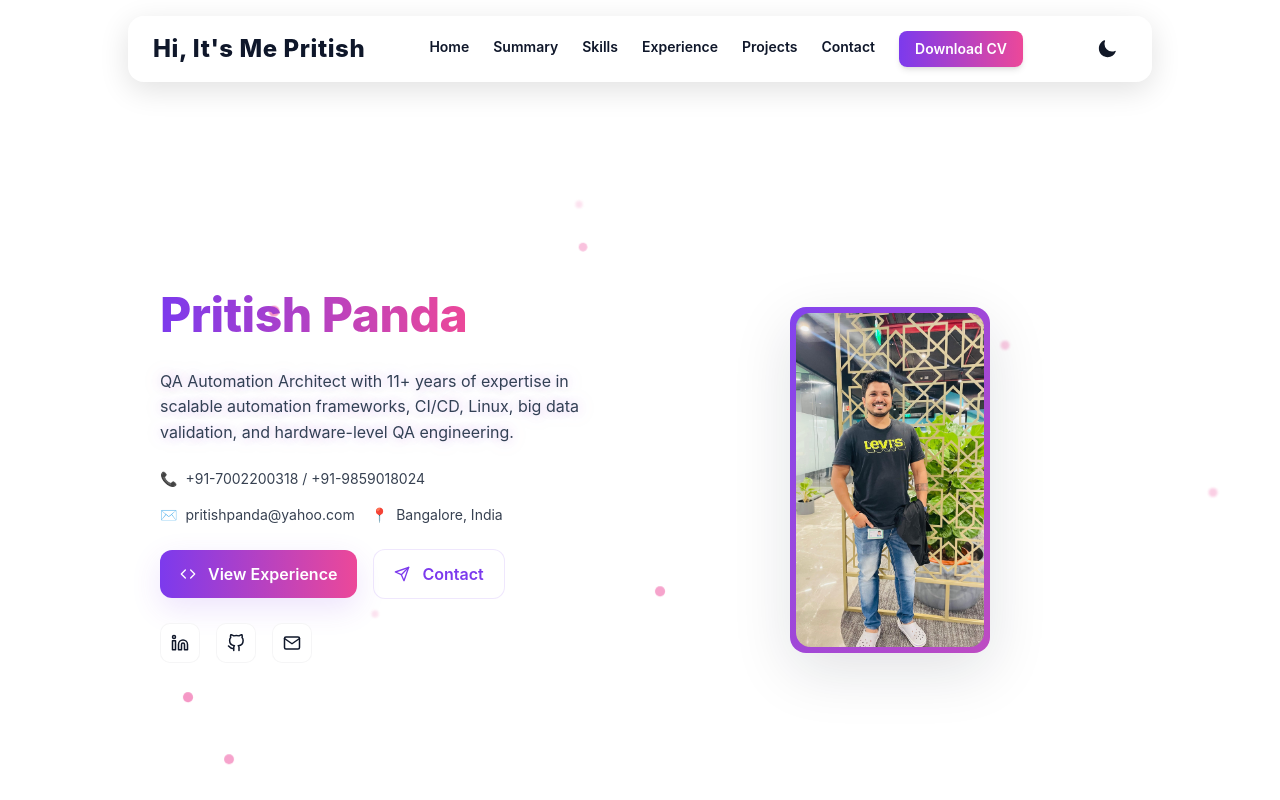
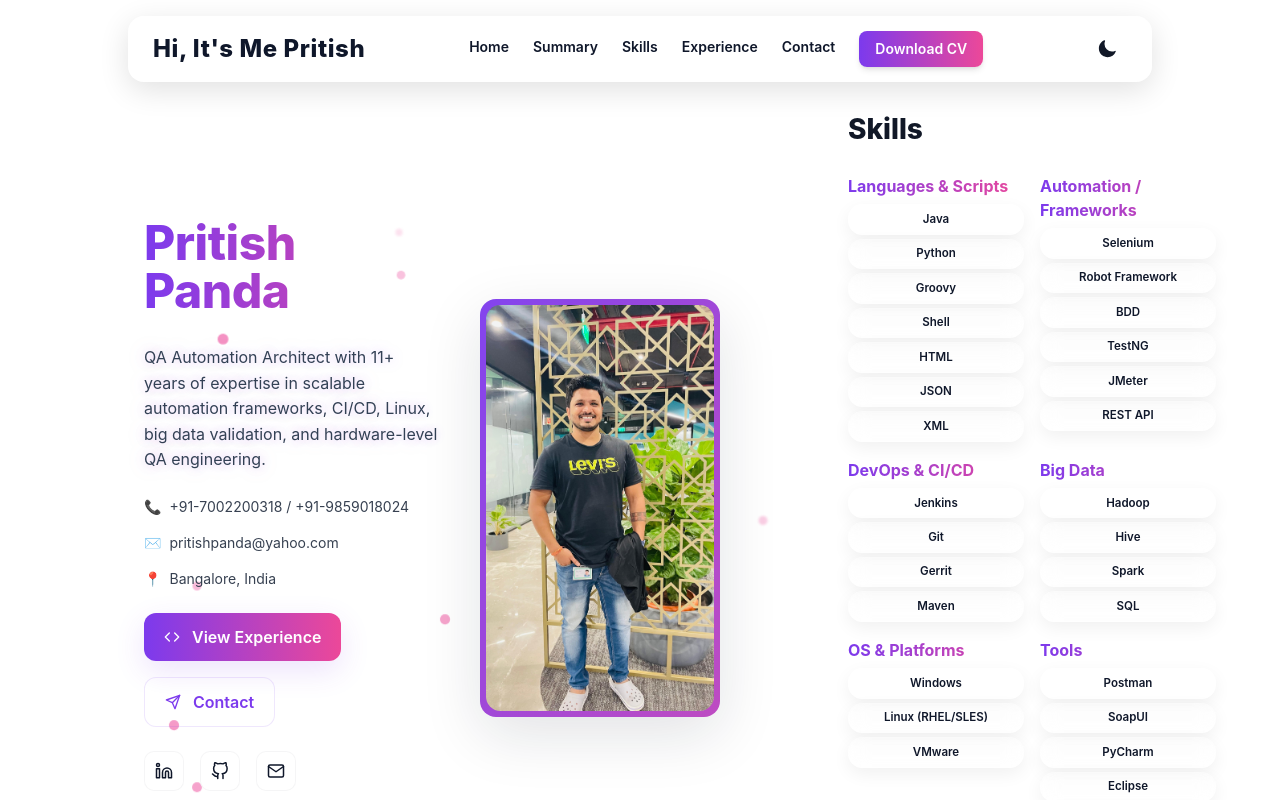
Before and after one commit to HelloUser35/Own_Execution, a Next.js app: page / in a window 1280 px wide. Built offline with nearby package versions, Linux system fonts and the light colour scheme.

Commit message:
Added latest code

```diff
--- a/components/Navbar.js
+++ b/components/Navbar.js
@@ -28,7 +28,7 @@ export default function Navbar() {
             <Link href="#summary" className="nav-premium">Summary</Link>
             <Link href="#skills" className="nav-premium">Skills</Link>
             <Link href="#experience" className="nav-premium">Experience</Link>
-            <Link href="#projects" className="nav-premium">Projects</Link>
+            {/* <Link href="#projects" className="nav-premium">Projects</Link> */}
             <Link href="#contact" className="nav-premium">Contact</Link>
 
             <a
--- a/components/sections/Hero.js
+++ b/components/sections/Hero.js
@@ -24,7 +24,7 @@ function TypewriterText({ text: fullText }) {
   }, [fullText]);
 
 return (
-  <p className="hero-description text-lg leading-relaxed max-w-2xl">
+  <p className="hero-description text-lg leading-relaxed max-w-9xl">
       <span className="neon-typewriter inline-block">{text}</span>
       {!done && <span className="cursor ml-1 dark:bg-[#7c3aed]" />}
   </p>
@@ -53,9 +53,9 @@ export default function Hero() {
       <div className="hero-aurora" aria-hidden />
 
       <div className="container mx-auto px-6 lg:px-20 relative z-10">
-        <div className="grid lg:grid-cols-2 gap-10 items-center">
+        <div className="grid lg:grid-cols-[4fr,2fr] gap-10 items-center">
           <Reveal>
-            <div className="space-y-6">
+            <div className="hero-content space-y-6">
               <h1 className="text-4xl md:text-5xl font-extrabold leading-tight tracking-tight animate-float">
                 <span className="hero-name-gradient">Pritish Panda</span>
               </h1>
--- a/components/sections/Skills.js
+++ b/components/sections/Skills.js
@@ -4,15 +4,26 @@ import { SKILLS } from "./data";
 export default function Skills() {
   return (
     <section id="skills" className="container mx-auto px-6 lg:px-20 py-16">
-      <Reveal><h2 className="section-title text-2xl md:text-3xl font-bold mb-6 hero-name-gradient">Technical Skills</h2></Reveal>
-      <div className="grid md:grid-cols-3 gap-6">
-        {SKILLS.map((s, i) => (
-          <div key={i} className="bg-glass p-6 rounded-xl">
-            <h4 className="font-semibold mb-3">{s.title}</h4>
-            <div className="flex flex-wrap gap-2">
-              {s.items.map((it, idx) => <span key={idx} className="tech-badge">{it}</span>)}
+      <Reveal>
+        <h2 className="section-title hero-name-gradient">Skills</h2>
+      </Reveal>
+
+      {/* New Slim Premium Grid */}
+      <div className="grid md:grid-cols-3 gap-8 mt-6">
+        {SKILLS.map((cat, i) => (
+          <Reveal key={i}>
+            <div>
+              <h3 className="skill-category">{cat.title}</h3>
+
+              <div className="skill-grid mt-3">
+                {cat.items.map((item, idx) => (
+                  <div key={idx} className="skill-chip">
+                    {item}
+                  </div>
+                ))}
+              </div>
             </div>
-          </div>
+          </Reveal>
         ))}
       </div>
     </section>
--- /dev/null
+++ b/components/sections/SkillsMini.js
@@ -0,0 +1,28 @@
+import { SKILLS } from "./data";
+import Reveal from "../../components/Reveal";
+
+export default function SkillsMini() {
+  return (
+    <section className="space-y-6 px-4 lg:px-0">
+      <Reveal>
+        <h2 className="text-2xl font-bold hero-name-gradient mb-3">
+          Core Skills
+        </h2>
+      </Reveal>
+        <div className="skill-grid">
+        {SKILLS.map((c, i) => (
+            <div key={i}>
+            <h3 className="skill-category">{c.title}</h3>
+            <div className="flex flex-wrap gap-2">
+                {c.items.map((skill, idx) => (
+                <span key={idx} className="skill-chip">
+                    {skill}
+                </span>
+                ))}
+            </div>
+            </div>
+        ))}
+        </div>
+    </section>
+  );
+}
--- a/components/sections/data.js
+++ b/components/sections/data.js
@@ -10,7 +10,7 @@ export const CONTACT = {
 export const SKILLS = [
   { title: "Languages & Scripts", items: ["Java", "Python", "Groovy", "Shell", "HTML", "JSON", "XML"] },
   { title: "Automation / Frameworks", items: ["Selenium", "Robot Framework", "BDD", "TestNG", "JMeter", "REST API"] },
-  { title: "DevOps & CI/CD", items: ["Jenkins", "Git", "Gerrit", "Maven", "Docker (basic)"] },
+  { title: "DevOps & CI/CD", items: ["Jenkins", "Git", "Gerrit", "Maven"] },
   { title: "Big Data", items: ["Hadoop", "Hive", "Spark", "SQL"] },
   { title: "OS & Platforms", items: ["Windows", "Linux (RHEL/SLES)", "VMware"] },
   { title: "Tools", items: ["Postman", "SoapUI", "PyCharm", "Eclipse", "Putty", "WinSCP"] },
--- a/pages/index.js
+++ b/pages/index.js
@@ -1,20 +1,40 @@
 import Layout from "../components/Layout";
 import Hero from "../components/sections/Hero";
 import Summary from "../components/sections/Summary";
-import Skills from "../components/sections/Skills";
 import Experience from "../components/sections/Experience";
 import Projects from "../components/sections/Projects";
 import Contact from "../components/sections/Contact";
+import { SKILLS } from "../components/sections/data";
+import SkillsMini from "../components/sections/SkillsMini"; // 🔥 NEW mini-skill block
 
 export default function Home() {
   return (
     <Layout>
-      <Hero />
-      <Summary />
-      <Skills />
-      <Experience />
-      <Projects />
-      <Contact />
+<section className="container mx-auto px-5 lg:px-16 py-7">
+  <div className="grid lg:grid-cols-[2fr,1fr] gap-12 items-start">
+    <Hero />
+
+    <div id="skills" className="space-y-6">
+      <h2 className="section-title">Skills</h2>
+
+      <div className="skill-grid">
+        {SKILLS.map((c, i) => (
+          <div key={i} className="space-y-1">
+            <h3 className="skill-category">{c.title}</h3>
+            {c.items.map((skill, idx) => (
+              <div key={idx} className="skill-chip">{skill}</div>
+            ))}
+          </div>
+        ))}
+      </div>
+    </div>
+  </div>
+</section>
+
+<Summary />
+<Experience />
+<Contact />
+
     </Layout>
   );
 }
--- a/styles/globals.css
+++ b/styles/globals.css
@@ -100,7 +100,7 @@ html, body, #__next {
 
 /* hero image wrapper — smaller by default, premium border */
 .hero-photo-wrapper {
-  width: 200px;
+  width: 240px;
   max-width: 44vw;
   border-radius: 1rem;
   padding: 6px;
@@ -508,8 +508,12 @@ color: #ffffff !important;
    DARK MODE — FULL-PAGE BLACK + PREMIUM TEXT
    OPTION C1
 ============================================ */
+/* NAVBAR + HERO PREMIUM UPDATE */
 
-/* NAVBAR + HERO PREMIUM UPDATE */
+.hero-content {
+max-width: 1520px !important; /* increase from ~550px → wider hero description */
+width: 100%;
+}
 
 /* Navbar soft-gray text in dark mode */
 .nav-premium { color: var(--text-light); font-weight: 600; transition: color .25s ease; }
@@ -624,8 +628,28 @@ color: #ffffff !important;
   text-shadow: 0 0 10px rgba(255,255,255,0.06) !important;
 }
 
+/* Dark mode contact-card input + textarea fix */
+.dark .contact-card input,
+.dark .contact-card textarea {
+  background: #0a0a0a !important;
+  border: 1px solid rgba(236,72,153,0.55) !important; /* neon maroon border */
+  color: #ffffff !important;
+}
+
 /* --- Glowing Neon Aura for Hero Section (Animated) --- */
-
+.hero-neon-aura {
+  position: absolute;
+  inset: 0;
+  pointer-events: none;
+  z-index: -10;
+  background:
+    radial-gradient(circle at 30% 40%, rgba(236,72,153,0.55), transparent 60%),
+    radial-gradient(circle at 70% 60%, rgba(124,58,237,0.55), transparent 65%),
+    radial-gradient(circle at 50% 80%, rgba(245,0,221,0.45), transparent 70%);
+  filter: blur(80px);
+  opacity: 0.75;
+  animation: neonPulse 6s ease-in-out infinite;
+}
 
 @keyframes neonPulse {
   0% { opacity: 0.55; filter: blur(70px); transform: scale(1); }
@@ -633,13 +657,11 @@ color: #ffffff !important;
   100% { opacity: 0.55; filter: blur(70px); transform: scale(1); }
 }
 
-
 /* Dark mode stronger neon */
 .dark .hero-neon-aura {
   opacity: 0.92;
   filter: blur(110px);
 }
-
 
 /* Sparkly glitter-style flashing for hero dots */
 @keyframes sparkleFlash {
@@ -650,12 +672,10 @@ filter: blur(110px);
   100% { opacity: 0.15; transform: scale(0.85); filter: blur(1px); }
 }
 
-
 .sparkle-dot {
   animation: sparkleFlash 2.4s ease-in-out infinite;
   animation-delay: calc(var(--i) * 0.32s);
 }
-
 
 /* Sine‑wave + Sparkle hybrid animation */
 @keyframes sparkleSine {
@@ -691,9 +711,125 @@ filter: blur(1px);
   }
 }
 
-
 /* Use for hero sparkles */
 .sparkle-sine-dot {
   animation: sparkleSine 3.2s ease-in-out infinite;
   animation-delay: calc(var(--i) * 0.28s);
 }
+
+
+/* ============================================
+   NEW COMPACT SKILL GRID DESIGN (Premium + Slim)
+   ============================================ */
+
+#skills {
+  max-width: 420px; /* comfortable, not too wide */
+}
+
+/* Skill wrapper — compact grid, equal height cards */
+.skill-grid {
+  display: grid;
+  grid-template-columns: repeat(auto-fill, minmax(160px, 1fr));
+  gap: 1rem;
+}
+
+/* Slim premium skill card */
+.skill-chip {
+  padding: 0.35rem 0.65rem !important;
+  border-radius: 0.9rem;
+  background: rgba(255,255,255,0.1);
+  border: 1px solid rgba(255,255,255,0.08);
+  text-align: center;
+  font-size: 0.72rem;
+  font-weight: 600;
+  color: var(--text-light);
+  box-shadow: 0 6px 18px rgba(0,0,0,0.06);
+  backdrop-filter: blur(10px);
+  transition: transform .18s ease, box-shadow .18s ease;
+}
+
+.skill-chip:hover {
+  transform: translateY(-4px) scale(1.03);
+  box-shadow: 0 12px 32px rgba(124,58,237,0.22);
+  border-color: rgba(236,72,153,0.45);
+}
+
+/* Dark mode skill chip */
+.dark .skill-chip {
+  background: rgba(255,255,255,0.05);
+  color: #ffffff;
+  border: 1px solid rgba(255,255,255,0.08);
+  box-shadow: 0 6px 24px rgba(236,72,153,0.12);
+}
+
+.dark .skill-chip:hover {
+  border-color: rgba(236,72,153,0.65);
+  box-shadow: 0 16px 40px rgba(236,72,153,0.22);
+  transform: translateY(-4px) scale(1.05);
+}
+
+/* Skill category heading — slim, elegant */
+.skill-category {
+  font-weight: 700;
+  font-size: 1rem;
+  margin-bottom: .4rem;
+  background: linear-gradient(90deg, var(--accent), var(--accent-2));
+  -webkit-background-clip: text;
+  -webkit-text-fill-color: transparent;
+}
+
+.container {
+  max-width: 1450px !important; /* was 1120px */
+}
+
+/* EXPERIENCE — New Tech Chip Design */
+.exp-tech-chip {
+display: inline-flex;
+align-items: center;
+padding: 0.4rem 0.75rem;
+font-size: 0.78rem;
+font-weight: 600;
+border-radius: 0.7rem;
+background: rgba(124,58,237,0.14);
+color: #4c1d95;
+border: 1px solid rgba(124,58,237,0.28);
+box-shadow: 0 4px 14px rgba(124,58,237,0.15);
+transition: all .22s ease;
+margin: 0.25rem;
+}
+.exp-tech-chip:hover {
+background: linear-gradient(90deg, var(--accent), var(--accent-2));
+color: #ffffff;
+transform: translateY(-3px) scale(1.03);
+box-shadow: 0 10px 28px rgba(124,58,237,0.28);
+}
+.dark .exp-tech-chip {
+background: rgba(255,255,255,0.08);
+color: #ffffff;
+border: 1px solid rgba(255,255,255,0.12);
+box-shadow: 0 6px 22px rgba(236,72,153,0.18);
+}
+.dark .exp-tech-chip:hover {
+background: linear-gradient(90deg, var(--accent), var(--accent-2));
+color: #ffffff;
+transform: translateY(-3px) scale(1.05);
+box-shadow: 0 16px 38px rgba(236,72,153,0.32);
+}
+
+.exp-tech-aura {
+  display:inline-block;
+  padding:0.35rem 0.8rem;
+  border-radius:0.8rem;
+  background: rgba(255,255,255,0.12);
+  color:#fff;
+  border:1px solid rgba(255,255,255,0.18);
+  font-size:0.75rem;
+  font-weight:600;
+  backdrop-filter: blur(12px);
+  transition: transform .18s ease, border-color .18s ease;
+}
+
+.exp-tech-aura:hover {
+  transform: translateY(-3px);
+  border-color: rgba(236,72,153,0.65);
+}
```
Also changed, not shown: components/sections/Experience.js (+11 -2 lines). Lines whose indentation alone changed are shown as unchanged.
